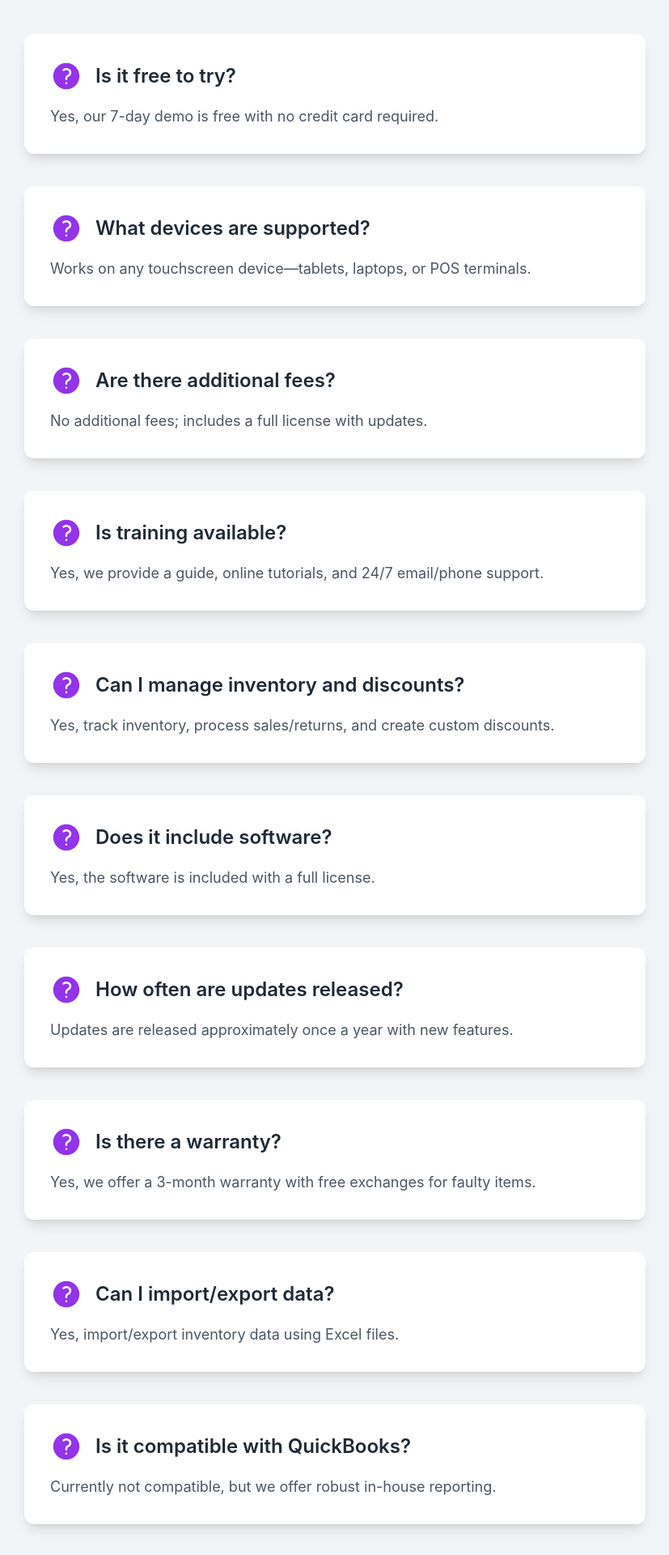
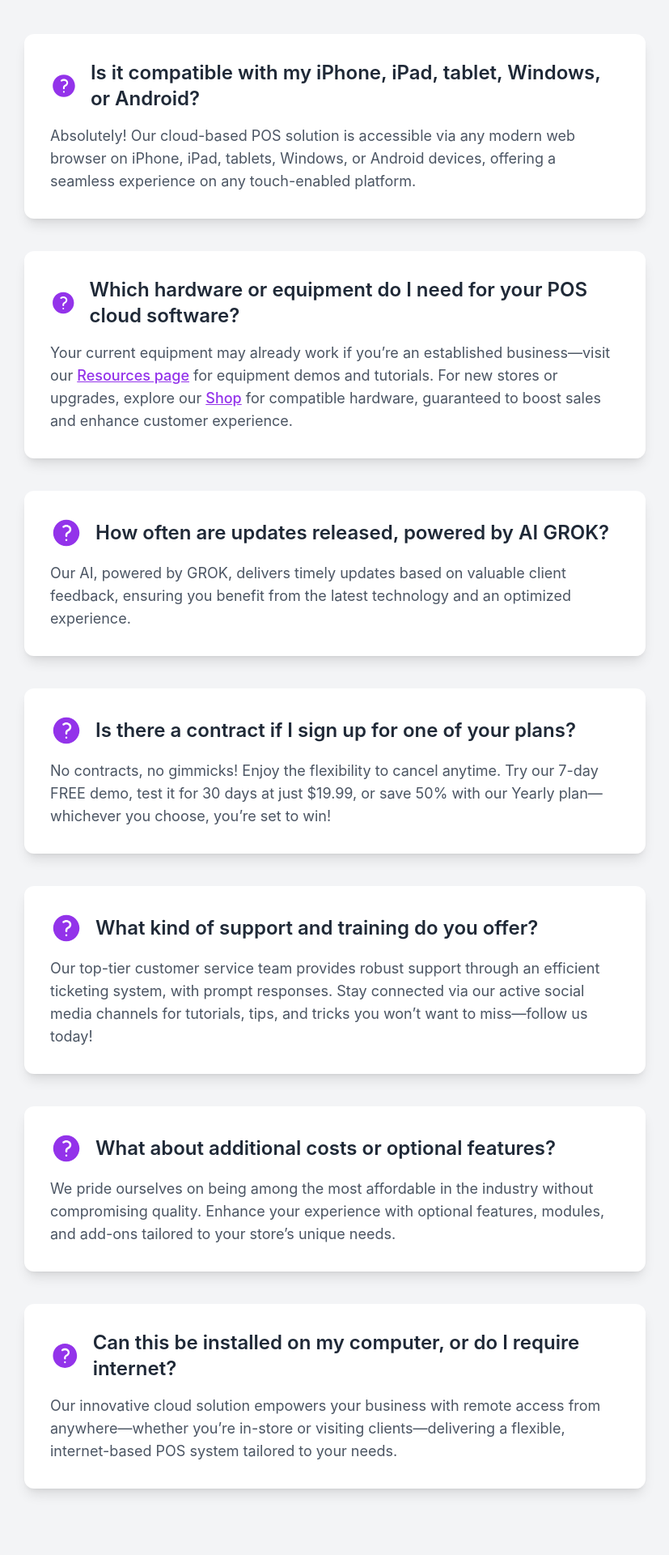
Before and after one commit to fullbootcamp/pos-saas, a React (Vite) app in the folder vite-project/: page / in a window 1280 px wide. Shown: the part 4900-6820 px from the top of the page at 81% size, without its empty margins (226-1053 px from the left). Built offline with nearby package versions, Linux system fonts and the light colour scheme.

Commit message:
improve the FAQs

```diff
--- a/vite-project/src/pages/Landing.tsx
+++ b/vite-project/src/pages/Landing.tsx
@@ -464,9 +464,9 @@ const Landing: React.FC = () => {
               >
                 <h3 className="text-2xl font-semibold text-gray-800 flex items-center space-x-4">
                   <QuestionMarkCircleIcon className="h-10 w-10 text-purple-600" />
-                  <span>Is it free to try?</span>
+                  <span>Is it compatible with my iPhone, iPad, tablet, Windows, or Android?</span>
                 </h3>
-                <p className="text-gray-600 mt-4 text-lg">Yes, our 7-day demo is free with no credit card required.</p>
+                <p className="text-gray-600 mt-4 text-lg">Absolutely! Our cloud-based POS solution is accessible via any modern web browser on iPhone, iPad, tablets, Windows, or Android devices, offering a seamless experience on any touch-enabled platform.</p>
               </motion.div>
               <motion.div
                 className="p-8 bg-white rounded-xl shadow-lg hover:shadow-xl transition-shadow"
@@ -475,9 +475,9 @@ const Landing: React.FC = () => {
               >
                 <h3 className="text-2xl font-semibold text-gray-800 flex items-center space-x-4">
                   <QuestionMarkCircleIcon className="h-10 w-10 text-purple-600" />
-                  <span>What devices are supported?</span>
+                  <span>Which hardware or equipment do I need for your POS cloud software?</span>
                 </h3>
-                <p className="text-gray-600 mt-4 text-lg">Works on any touchscreen device—tablets, laptops, or POS terminals.</p>
+                <p className="text-gray-600 mt-4 text-lg">Your current equipment may already work if you’re an established business—visit our <a href="/resources" className="text-purple-600 underline">Resources page</a> for equipment demos and tutorials. For new stores or upgrades, explore our <a href="/shop" className="text-purple-600 underline">Shop</a> for compatible hardware, guaranteed to boost sales and enhance customer experience.</p>
               </motion.div>
               <motion.div
                 className="p-8 bg-white rounded-xl shadow-lg hover:shadow-xl transition-shadow"
@@ -486,9 +486,9 @@ const Landing: React.FC = () => {
               >
                 <h3 className="text-2xl font-semibold text-gray-800 flex items-center space-x-4">
                   <QuestionMarkCircleIcon className="h-10 w-10 text-purple-600" />
-                  <span>Are there additional fees?</span>
+                  <span>How often are updates released, powered by AI GROK?</span>
                 </h3>
-                <p className="text-gray-600 mt-4 text-lg">No additional fees; includes a full license with updates.</p>
+                <p className="text-gray-600 mt-4 text-lg">Our AI, powered by GROK, delivers timely updates based on valuable client feedback, ensuring you benefit from the latest technology and an optimized experience.</p>
               </motion.div>
               <motion.div
                 className="p-8 bg-white rounded-xl shadow-lg hover:shadow-xl transition-shadow"
@@ -497,9 +497,9 @@ const Landing: React.FC = () => {
               >
                 <h3 className="text-2xl font-semibold text-gray-800 flex items-center space-x-4">
                   <QuestionMarkCircleIcon className="h-10 w-10 text-purple-600" />
-                  <span>Is training available?</span>
+                  <span>Is there a contract if I sign up for one of your plans?</span>
                 </h3>
-                <p className="text-gray-600 mt-4 text-lg">Yes, we provide a guide, online tutorials, and 24/7 email/phone support.</p>
+                <p className="text-gray-600 mt-4 text-lg">No contracts, no gimmicks! Enjoy the flexibility to cancel anytime. Try our 7-day FREE demo, test it for 30 days at just $19.99, or save 50% with our Yearly plan—whichever you choose, you’re set to win!</p>
               </motion.div>
               <motion.div
                 className="p-8 bg-white rounded-xl shadow-lg hover:shadow-xl transition-shadow"
@@ -508,9 +508,9 @@ const Landing: React.FC = () => {
               >
                 <h3 className="text-2xl font-semibold text-gray-800 flex items-center space-x-4">
                   <QuestionMarkCircleIcon className="h-10 w-10 text-purple-600" />
-                  <span>Can I manage inventory and discounts?</span>
+                  <span>What kind of support and training do you offer?</span>
                 </h3>
-                <p className="text-gray-600 mt-4 text-lg">Yes, track inventory, process sales/returns, and create custom discounts.</p>
+                <p className="text-gray-600 mt-4 text-lg">Our top-tier customer service team provides robust support through an efficient ticketing system, with prompt responses. Stay connected via our active social media channels for tutorials, tips, and tricks you won’t want to miss—follow us today!</p>
               </motion.div>
               <motion.div
                 className="p-8 bg-white rounded-xl shadow-lg hover:shadow-xl transition-shadow"
@@ -519,9 +519,9 @@ const Landing: React.FC = () => {
               >
                 <h3 className="text-2xl font-semibold text-gray-800 flex items-center space-x-4">
                   <QuestionMarkCircleIcon className="h-10 w-10 text-purple-600" />
-                  <span>Does it include software?</span>
+                  <span>What about additional costs or optional features?</span>
                 </h3>
-                <p className="text-gray-600 mt-4 text-lg">Yes, the software is included with a full license.</p>
+                <p className="text-gray-600 mt-4 text-lg">We pride ourselves on being among the most affordable in the industry without compromising quality. Enhance your experience with optional features, modules, and add-ons tailored to your store’s unique needs.</p>
               </motion.div>
               <motion.div
                 className="p-8 bg-white rounded-xl shadow-lg hover:shadow-xl transition-shadow"
@@ -530,42 +530,9 @@ const Landing: React.FC = () => {
               >
                 <h3 className="text-2xl font-semibold text-gray-800 flex items-center space-x-4">
                   <QuestionMarkCircleIcon className="h-10 w-10 text-purple-600" />
-                  <span>How often are updates released?</span>
+                  <span>Can this be installed on my computer, or do I require internet?</span>
                 </h3>
-                <p className="text-gray-600 mt-4 text-lg">Updates are released approximately once a year with new features.</p>
-              </motion.div>
-              <motion.div
-                className="p-8 bg-white rounded-xl shadow-lg hover:shadow-xl transition-shadow"
-                variants={buttonVariants}
-                whileHover="hover"
-              >
-                <h3 className="text-2xl font-semibold text-gray-800 flex items-center space-x-4">
-                  <QuestionMarkCircleIcon className="h-10 w-10 text-purple-600" />
-                  <span>Is there a warranty?</span>
-                </h3>
-                <p className="text-gray-600 mt-4 text-lg">Yes, we offer a 3-month warranty with free exchanges for faulty items.</p>
-              </motion.div>
-              <motion.div
-                className="p-8 bg-white rounded-xl shadow-lg hover:shadow-xl transition-shadow"
-                variants={buttonVariants}
-                whileHover="hover"
-              >
-                <h3 className="text-2xl font-semibold text-gray-800 flex items-center space-x-4">
-                  <QuestionMarkCircleIcon className="h-10 w-10 text-purple-600" />
-                  <span>Can I import/export data?</span>
-                </h3>
-                <p className="text-gray-600 mt-4 text-lg">Yes, import/export inventory data using Excel files.</p>
-              </motion.div>
-              <motion.div
-                className="p-8 bg-white rounded-xl shadow-lg hover:shadow-xl transition-shadow"
-                variants={buttonVariants}
-                whileHover="hover"
-              >
-                <h3 className="text-2xl font-semibold text-gray-800 flex items-center space-x-4">
-                  <QuestionMarkCircleIcon className="h-10 w-10 text-purple-600" />
-                  <span>Is it compatible with QuickBooks?</span>
-                </h3>
-                <p className="text-gray-600 mt-4 text-lg">Currently not compatible, but we offer robust in-house reporting.</p>
+                <p className="text-gray-600 mt-4 text-lg">Our innovative cloud solution empowers your business with remote access from anywhere—whether you’re in-store or visiting clients—delivering a flexible, internet-based POS system tailored to your needs.</p>
               </motion.div>
             </div>
           </div>
```
